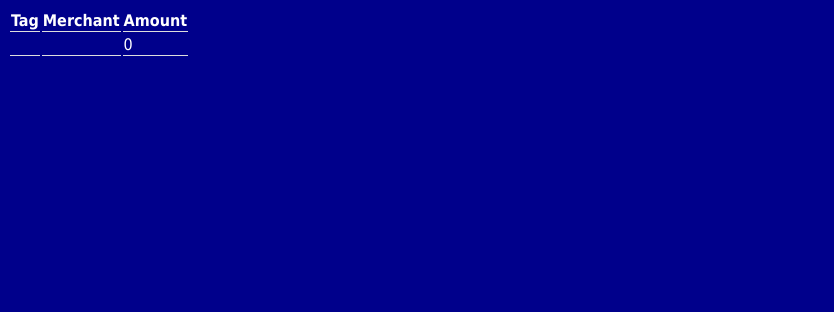
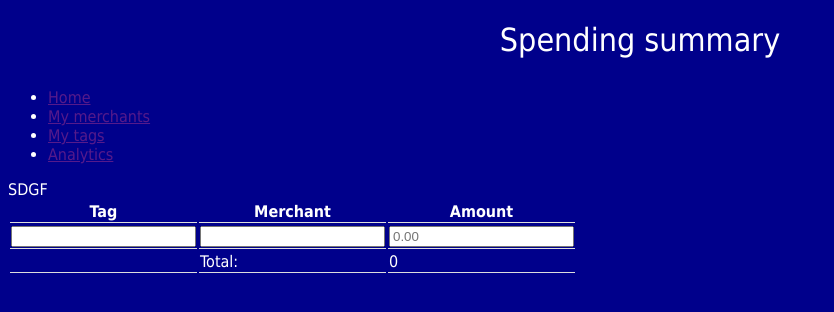
Before and after one commit to HuttonN/Spending_tracker, a Flask app: page /spending_summary in a window 1280 px wide. Shown: the top 312 px of the page, without its empty margins (0-834 px from the left). Run offline with Flask 3, Linux system fonts and the light colour scheme; data that the repository does not hold is empty; some libraries are stand-ins or nearby versions.

Commit message:
edited Spending summary to include navigation and edited adding option

```diff
--- a/controllers/transactions_controller.py
+++ b/controllers/transactions_controller.py
@@ -1,11 +1,16 @@
 from flask import Flask, render_template, request, redirect, Blueprint
 from models.transaction import Transaction
+from models.tag import Tag
 import repositories.transaction_repository as transaction_repository
+import repositories.tag_repository as tag_repository
+import repositories.merchant_repository as merchant_repository
 
 transactions_blueprint = Blueprint("spending_summary", __name__)
 
 @transactions_blueprint.route("/spending_summary")
 def transactions():
     transactions = transaction_repository.select_all()
+    tags = tag_repository.select_all()
+    merchants = merchant_repository.select_all()
     total = transaction_repository.total_sum()
-    return render_template("transaction/index.html", transactions = transactions, total = total)
+    return render_template("transaction/index.html", transactions = transactions, tags = tags, merchants = merchants, total = total)
--- a/templates/index.html
+++ b/templates/index.html
@@ -10,11 +10,11 @@
     <article class="container row">
         <div class="single-option">
             <i class="fa-solid fa-tag"></i>
-            <span><a href="/spending_summary">Summary</a></span>
+            <span><a href="/spending_summary">Spending summary</a></span>
         </div>
         <div class="single-option">
             <i class="fa-solid fa-tag"></i>
-            <span><a href="/tags">My tags</span>
+            <span><a href="/tags">My tags</a></span>
         </div>
         <div class="single-option">
             <i class="fa-solid fa-tag"></i>
--- a/templates/transaction/index.html
+++ b/templates/transaction/index.html
@@ -1,6 +1,39 @@
 {% extends 'base.html' %}
 
 {% block content %}
+
+    <!-- header-start -->
+    <header>
+        <div id="logo_transactions">
+            Spending summary
+        </div>
+    </header>
+    <nav>
+        <ul>
+            <li>
+                <a href="">Home</a>
+            </li>
+            <li>
+                <a href="">My merchants</a>
+            </li>
+            <li>
+                <a href="">My tags</a>
+            </li>
+            <li>
+                <a href="">Analytics</a>
+            </li>
+        </ul>
+    </nav>
+    <!-- header-end -->
+
+    <section class="Charts">
+        SDGF
+    </section>
+
+
+
+    <!-- List of transactions start -->
+    <section>
         <table>
             <tr>
                 <th>Tag</th>
@@ -14,10 +47,34 @@
                 <td>{{ transaction.amount }}</td>
             </tr>
             {% endfor %}
+            <form action="/transactions" method="POST">
+                <tr>
+                    <td>
+                        <input type="text" id="tag" name="tag" list="tags-list">
+                        <datalist id="tags-list">
+                            {% for tag in tags %}
+                                <option>{{ tag.name }}</option>
+                            {% endfor %}
+                        </datalist>
+                    </td>
+                    <td>
+                        <input type="text" id="merchant" name="merchant" list="merchants-list">
+                        <datalist id="merchants-list">
+                            {% for merchant in merchants %}
+                                <option>{{ merchant.name }}</option>
+                            {% endfor %}
+                        </datalist>
+                    </td>
+                    <td>
+                        <input type="number" id="amount" name = "amount" min="0" step="0.01" placeholder="0.00">
+                    </td>
+                </tr>
+            </form>
             <tr>
                 <td></td>
-            <td></td>
+                <td>Total:</td>
                 <td>{{ total }}</td>
             </tr>
         </table>
+    </section>
 {% endblock content %}
```
Lines whose indentation alone changed are shown as unchanged.
